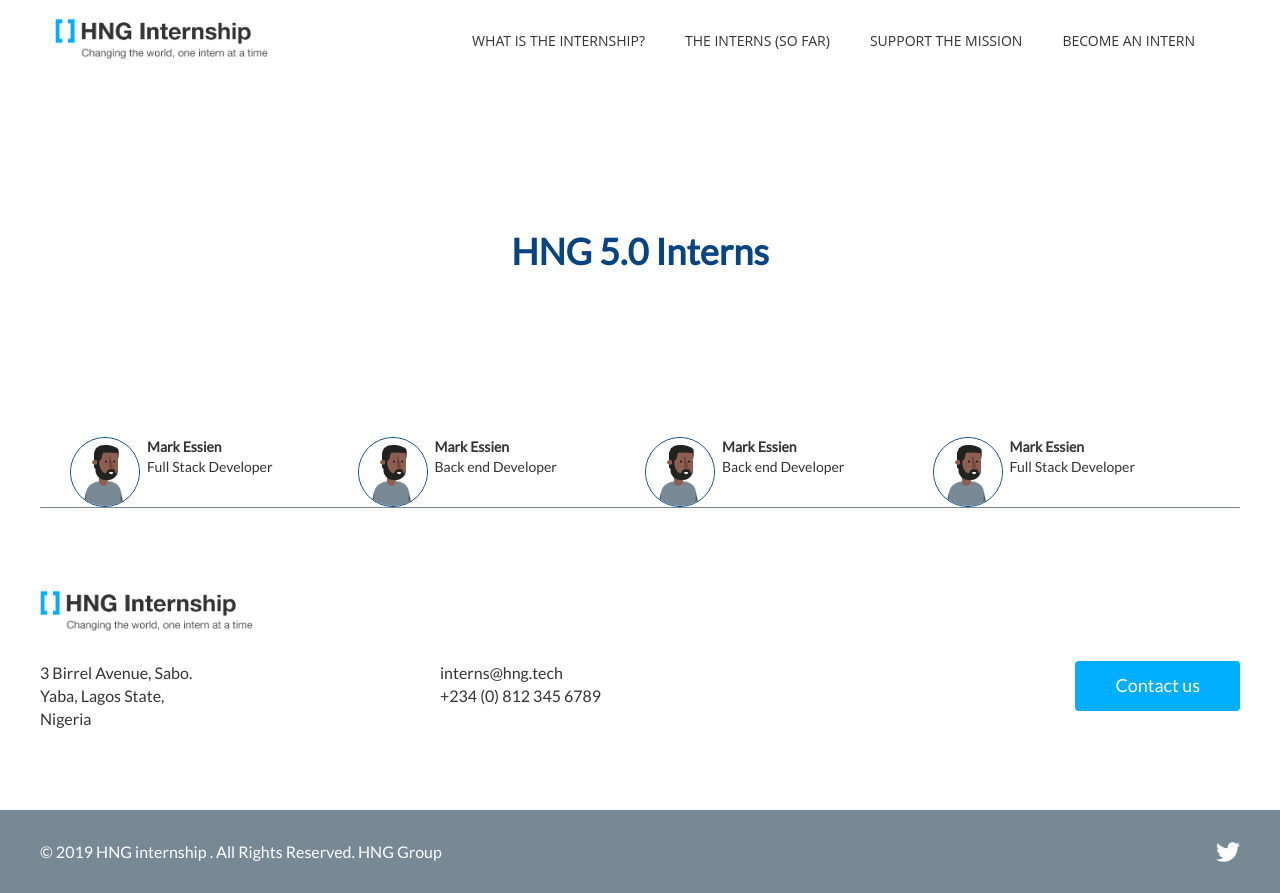
After one commit to yhuakim/hng.tech, a PHP site: page /internship/views/current.php in a window 1280 px wide. The commit adds this page. Run offline with PHP 8.4, Linux system fonts and the light colour scheme; some libraries are stand-ins or nearby versions.

Commit message:
setup for current interns

```diff
--- a/index.php
+++ b/index.php
@@ -32,6 +32,9 @@
       case '/interns' :
           require __DIR__ . '/views/interns.php';
           break;
+      case '/interns/current' :
+          require __DIR__ . '/views/current.php';
+          break;
       case '/become-intern' :
           require __DIR__ . '/views/become-intern.php';
           break;
--- /dev/null
+++ b/views/current.php
@@ -0,0 +1,67 @@
+<html>
+	<?php include 'partials/header.php';?>
+	<body class=" pi">
+		<?php include 'partials/navbar.php';?>
+		<div class="container">
+			<header class="pi-header">
+				<h1 class="h1">HNG 5.0 Interns</h1>
+			</header>
+
+				<div class="col-md-12">
+					<div class="pi-interns">
+
+						<div class="pi-intern">
+							<figure>
+								<img class="" src="../app/img/about-talent.png" alt=""/>
+							</figure>
+							<article class="">
+								<p class="pi-intern-name">Mark Essien</p>
+								<p>Full Stack Developer</p>
+							</article>
+						</div>
+
+						<div class="pi-intern">
+							<figure>
+								<img class="" src="../app/img/about-talent.png" alt=""/>
+							</figure>
+							<article class="">
+								<p class="pi-intern-name">Mark Essien</p>
+								<p>Back end Developer</p>
+							</article>
+						</div>
+
+
+
+						<div class="pi-intern">
+							<figure>
+								<img class="" src="../app/img/about-talent.png" alt=""/>
+							</figure>
+							<article class="">
+								<p class="pi-intern-name">Mark Essien</p>
+								<p>Back end Developer</p>
+							</article>
+						</div>
+
+						<div class="pi-intern">
+							<figure>
+								<img class="" src="../app/img/about-talent.png" alt=""/>
+							</figure>
+							<article class="">
+								<p class="pi-intern-name">Mark Essien</p>
+								<p>Full Stack Developer</p>
+							</article>
+            </div>
+
+
+
+					</div>
+				</div>
+			</section>
+
+
+			</div>
+		</section>
+	</body>
+
+	<?php include 'partials/footer.php';?>
+</html>
--- a/views/interns.php
+++ b/views/interns.php
@@ -5,7 +5,9 @@
 		<div class="container">
 			<header class="pi-header">
 				<h1 class="h1">Our Interns and the Impact They Have Made</h1>
-				<p class="h3">Our Interns & The Impact They Have Made</p>
+
+			<div class="container">
+					<a class="bi-btn primary-button" href="interns/current">View curent interns</a><br><br>
 			</header>
 
 			<section class="row pi-banner">
--- a/views/partials/header.php
+++ b/views/partials/header.php
@@ -16,7 +16,7 @@ $becomeIntern ='../become-intern' ;
 	<title>The HNG Internship</title>
 	<link rel="stylesheet" href="https://maxcdn.bootstrapcdn.com/bootstrap/3.3.7/css/bootstrap.min.css" integrity="sha384-BVYiiSIFeK1dGmJRAkycuHAHRg32OmUcww7on3RYdg4Va+PmSTsz/K68vbdEjh4u" crossorigin="anonymous">
 	<link href="https://fonts.googleapis.com/css?family=Lato" rel="stylesheet">
-	<link rel="stylesheet" href="../app/css/app.min.css" type="text/css"/>
+	<link rel="stylesheet" href="../app/css/app.css" type="text/css"/>
 	<link rel="shortcut icon" type="image/png" href="../app/img/fav.png" />
 	<link rel="stylesheet" href="https://cdnjs.cloudflare.com/ajax/libs/slick-carousel/1.9.0/slick.min.css"/>
 	<link rel="stylesheet" href="https://cdnjs.cloudflare.com/ajax/libs/slick-carousel/1.9.0/slick-theme.css"/>
```
Also changed, not shown: views/interns/interns.php (deleted, +0 -15 lines), app/css/current.css (added), app/js/current.js (added), views/interns/index.php (added).
